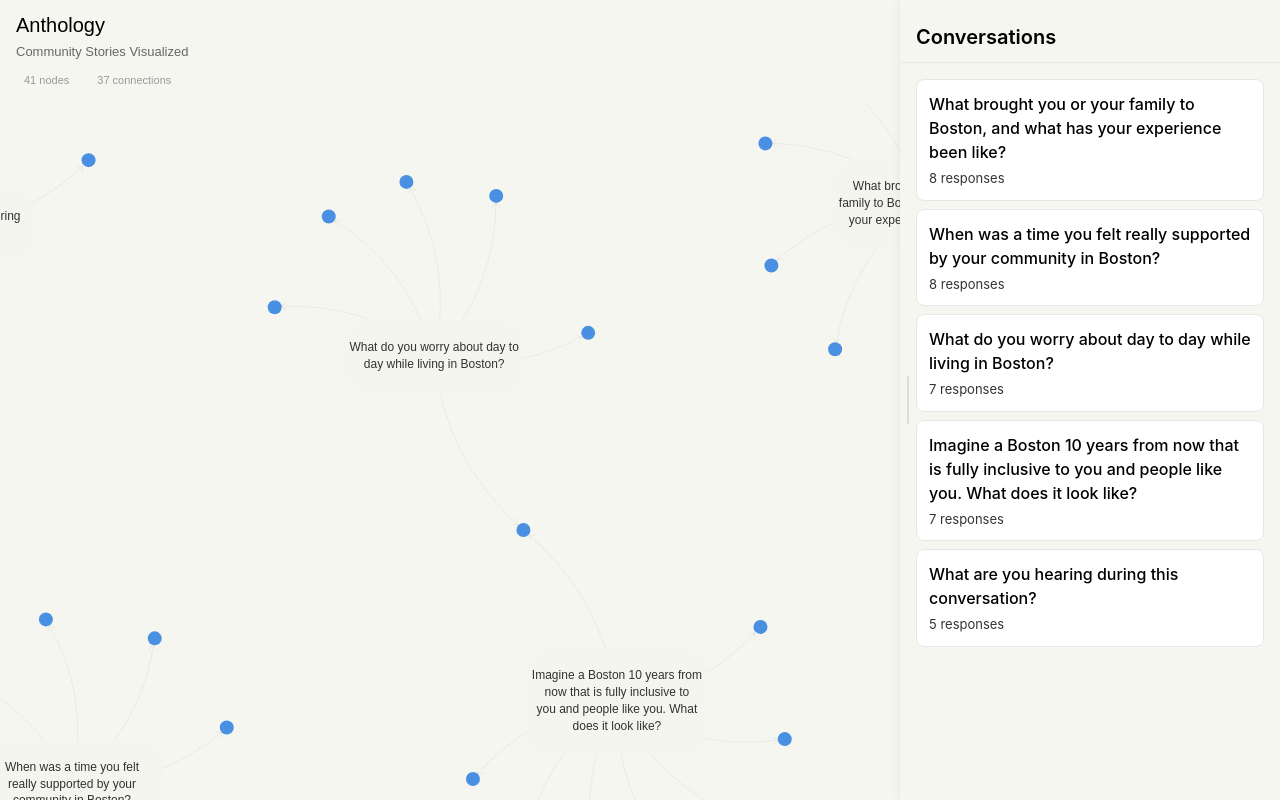
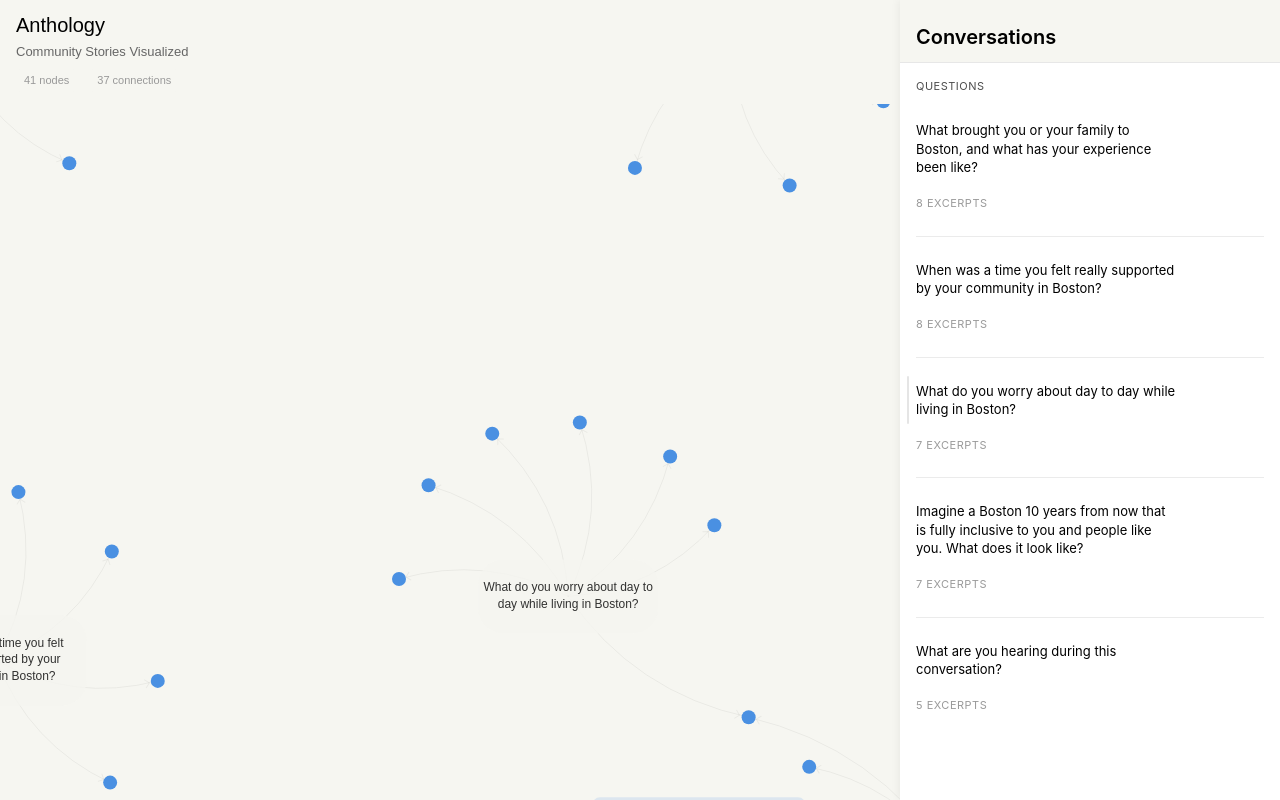
Before and after one commit to maxHolsch/Anthology, a React (Vite) app in the folder anthology-app/: page / in a window 1280 px wide. Built offline with nearby package versions, Linux system fonts and the light colour scheme.

Commit message:
improved comment rail UI a bit

```diff
--- a/anthology-app/src/components/Map/PullQuoteNode.tsx
+++ b/anthology-app/src/components/Map/PullQuoteNode.tsx
@@ -42,26 +42,35 @@ export function PullQuoteNode({ node, onClick, onMouseEnter, onMouseLeave }: Pul
     opacity = isSelected ? 1 : 0.3; // 30% for unselected
   }
 
-  // Dimensions from Figma
-  const width = 204;
-  const height = 146;
-  const padding = 12;
-  const borderRadius = 8;
-  const textWidth = 180;
-
   // Get pull quote text from node data
   const pullQuoteText = node.data.type === 'response' ? (node.data.pull_quote || '') : '';
 
-  // Split text into lines (simplified - real implementation would need proper text wrapping)
-  const lines = useMemo(() => {
+  // Constants for sizing
+  const padding = 16; // Horizontal and vertical padding
+  const borderRadius = 8;
+  const fontSize = 12;
+  const lineHeight = 16.8;
+  const charWidth = 7; // Approximate width per character in px at fontSize 12
+
+  // Calculate dynamic dimensions based on text content
+  const { width, height, lines } = useMemo(() => {
     const text = pullQuoteText;
     const words = text.split(' ');
     const lines: string[] = [];
     let currentLine = '';
 
-    // Approximate word wrapping (12 chars ≈ 1 word average)
-    const maxCharsPerLine = 30;
+    // Minimum dimensions
+    const minWidth = 150;
+    const minHeight = 80;
 
+    // Calculate optimal width based on text length
+    // Aim for ~30-40 characters per line for readability
+    const idealCharsPerLine = 35;
+
+    // Calculate approximate chars per line to fit within ratio constraint
+    let maxCharsPerLine = idealCharsPerLine;
+
+    // Wrap text into lines
     words.forEach((word: string) => {
       if ((currentLine + word).length > maxCharsPerLine && currentLine.length > 0) {
         lines.push(currentLine.trim());
@@ -75,7 +84,56 @@ export function PullQuoteNode({ node, onClick, onMouseEnter, onMouseLeave }: Pul
       lines.push(currentLine.trim());
     }
 
-    return lines;
+    // Calculate dimensions based on content
+    const longestLine = lines.reduce((max, line) => Math.max(max, line.length), 0);
+    let textWidth = Math.max(longestLine * charWidth, minWidth - (padding * 2));
+    let contentWidth = textWidth + (padding * 2);
+
+    const numLines = lines.length;
+    let contentHeight = (numLines * lineHeight) + (padding * 2);
+    contentHeight = Math.max(contentHeight, minHeight);
+
+    // Apply 3:1 ratio constraint (width ≤ 3 * height)
+    const maxWidth = contentHeight * 3;
+    if (contentWidth > maxWidth) {
+      // Need to reflow text to fit ratio constraint
+      contentWidth = maxWidth;
+      textWidth = contentWidth - (padding * 2);
+
+      // Re-wrap text with new width constraint
+      const newMaxCharsPerLine = Math.floor(textWidth / charWidth);
+      lines.length = 0; // Clear array
+      currentLine = '';
+
+      words.forEach((word: string) => {
+        if ((currentLine + word).length > newMaxCharsPerLine && currentLine.length > 0) {
+          lines.push(currentLine.trim());
+          currentLine = word + ' ';
+        } else {
+          currentLine += word + ' ';
+        }
+      });
+
+      if (currentLine.trim().length > 0) {
+        lines.push(currentLine.trim());
+      }
+
+      // Recalculate height with new line count
+      contentHeight = (lines.length * lineHeight) + (padding * 2);
+      contentHeight = Math.max(contentHeight, minHeight);
+
+      // Ensure we still meet the ratio after recalculation
+      if (contentWidth > contentHeight * 3) {
+        contentWidth = contentHeight * 3;
+        textWidth = contentWidth - (padding * 2);
+      }
+    }
+
+    return {
+      width: contentWidth,
+      height: contentHeight,
+      lines
+    };
   }, [pullQuoteText]);
 
   const handleClick = (e: React.MouseEvent) => {
@@ -177,11 +235,11 @@ export function PullQuoteNode({ node, onClick, onMouseEnter, onMouseLeave }: Pul
         />
       )}
 
-      {/* Pull quote text */}
+      {/* Pull quote text - left-justified with 16px padding */}
       <text
         textAnchor="start"
         dominantBaseline="hanging"
-        fontSize={12}
+        fontSize={fontSize}
         fontFamily="Hedvig Letters Sans, sans-serif"
         fontWeight={400}
         fill={colors.textColor}
@@ -193,8 +251,8 @@ export function PullQuoteNode({ node, onClick, onMouseEnter, onMouseLeave }: Pul
         {lines.map((line, i) => (
           <tspan
             key={i}
-            x={-textWidth / 2}
-            dy={i === 0 ? padding : 16.8} // First line offset by padding, others by line-height
+            x={-width / 2 + padding}
+            dy={i === 0 ? padding : lineHeight}
           >
             {line}
           </tspan>
--- a/anthology-app/src/components/Rail/CommentRail.module.css
+++ b/anthology-app/src/components/Rail/CommentRail.module.css
@@ -5,7 +5,7 @@
   top: 0;
   right: 0;
   height: 100vh;
-  background-color: var(--color-rail-bg, #F6F6F1);
+  background-color: #ffffff; /* Pure white background per Figma */
   display: flex;
   box-shadow: -2px 0 8px rgba(0, 0, 0, 0.05);
   z-index: 10;
--- a/anthology-app/src/components/Rail/Components/QuestionTile.module.css
+++ b/anthology-app/src/components/Rail/Components/QuestionTile.module.css
@@ -1,19 +1,26 @@
 /* QuestionTile styles - Based on Figma design */
+/* Visual Reference: https://www.figma.com/design/8rPqQMt3PEL7MhKhWqtSre/Anthology-III?node-id=94-17536&m=dev */
 
 .tile {
-  background-color: white;
-  border: 1px solid var(--color-border-light, rgba(0, 0, 0, 0.1));
-  border-radius: var(--radius-md, 8px);
-  padding: var(--spacing-md, 16px);
+  /* No background - tiles should be transparent and blend with parent */
+  /* No border or border-radius - seamless appearance */
+  /* No padding - content should be flush */
   cursor: pointer;
   transition: all var(--transition-base, 150ms ease);
   position: relative;
+  /* Add bottom border for subtle separation */
+  border-bottom: 1px solid #ebebeb;
+  padding-bottom: 24px; /* Space before the divider line */
 }
 
+/* Last tile should not have a bottom border */
+.tile:last-child {
+  border-bottom: none;
+}
+
+/* Minimal hover state - no background or shadow changes */
 .tile:hover {
-  background-color: rgba(255, 255, 255, 0.8);
-  border-color: var(--color-border, rgba(0, 0, 0, 0.2));
-  box-shadow: 0 2px 4px rgba(0, 0, 0, 0.05);
+  /* Keep it subtle - no background or shadow */
 }
 
 .tile:focus-visible {
@@ -26,16 +33,23 @@
 }
 
 .questionText {
-  font-family: var(--font-primary, 'Hedvig Letters Sans', -apple-system, sans-serif);
-  font-size: var(--text-question, 16px);
-  font-weight: 500;
-  line-height: 1.5;
-  color: var(--color-text-primary, #000000);
-  margin: 0 0 var(--spacing-xs, 4px) 0;
+  font-family: 'Hedvig Letters Sans', -apple-system, sans-serif;
+  font-size: 13px; /* Match Figma: 13px */
+  font-weight: 400; /* Regular weight per Figma */
+  line-height: 1.4; /* Match Figma: 1.4 line height */
+  color: #000000; /* Pure black per Figma */
+  margin: 0 0 16px 0; /* 16px gap between question and response count per Figma */
+  max-width: 262px; /* Match Figma max width */
 }
 
 .responseCount {
-  font-size: var(--text-small, 12px);
-  color: var(--color-text-secondary, rgba(0, 0, 0, 0.6));
+  font-family: 'Hedvig Letters Sans', -apple-system, sans-serif;
+  font-size: 11px; /* Match Figma: 11px */
+  line-height: 1.4;
+  color: rgba(0, 0, 0, 0.4); /* 40% opacity per Figma */
   font-weight: 400;
+  text-transform: uppercase; /* EXCERPTS text is uppercase in Figma */
+  letter-spacing: 0.5px; /* Slight letter spacing for uppercase text */
 }
+
+/* Icon styling - can be added via component if needed */
--- a/anthology-app/src/components/Rail/Components/QuestionTile.tsx
+++ b/anthology-app/src/components/Rail/Components/QuestionTile.tsx
@@ -36,7 +36,7 @@ export const QuestionTile = memo<QuestionTileProps>(({ question, onClick }) => {
       <p className={styles.questionText}>{question.question_text}</p>
       {question.related_responses && (
         <span className={styles.responseCount}>
-          {question.related_responses.length} {question.related_responses.length === 1 ? 'response' : 'responses'}
+          {question.related_responses.length} {question.related_responses.length === 1 ? 'EXCERPT' : 'EXCERPTS'}
         </span>
       )}
     </div>
--- a/anthology-app/src/components/Rail/Views/ConversationsView.module.css
+++ b/anthology-app/src/components/Rail/Views/ConversationsView.module.css
@@ -2,12 +2,24 @@
 
 .container {
   width: 100%;
+  background-color: #ffffff; /* Ensure white background per Figma */
+}
+
+.sectionHeader {
+  font-family: 'Hedvig Letters Sans', -apple-system, sans-serif;
+  font-size: 11px; /* Match Figma: 11px */
+  line-height: 1.4;
+  color: rgba(0, 0, 0, 0.7); /* 70% opacity per Figma */
+  text-transform: uppercase;
+  letter-spacing: 0.5px;
+  margin: 0 0 27px 0; /* Space before question list */
+  font-weight: 400; /* Regular weight */
 }
 
 .questionList {
   display: flex;
   flex-direction: column;
-  gap: var(--spacing-sm, 12px);
+  gap: 24px; /* Match Figma: 24px spacing between tiles */
 }
 
 .emptyState {
--- a/anthology-app/src/components/Rail/Views/ConversationsView.tsx
+++ b/anthology-app/src/components/Rail/Views/ConversationsView.tsx
@@ -29,6 +29,7 @@ export const ConversationsView = memo(() => {
 
   return (
     <div className={styles.container}>
+      <p className={styles.sectionHeader}>QUESTIONS</p>
       <div className={styles.questionList}>
         {questions.map(question => (
           <QuestionTile
```
Also changed, not shown: anthology-app/public/6798_phase2_3_template.json.
